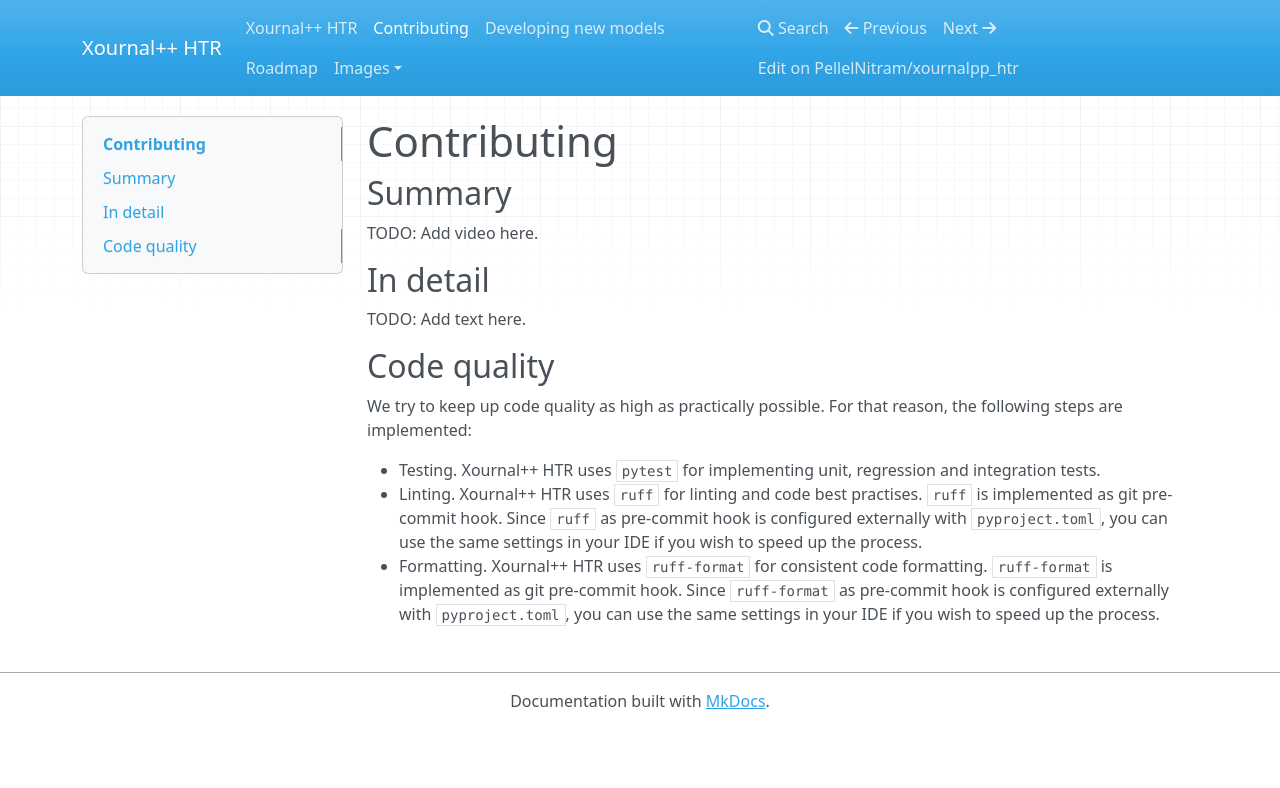
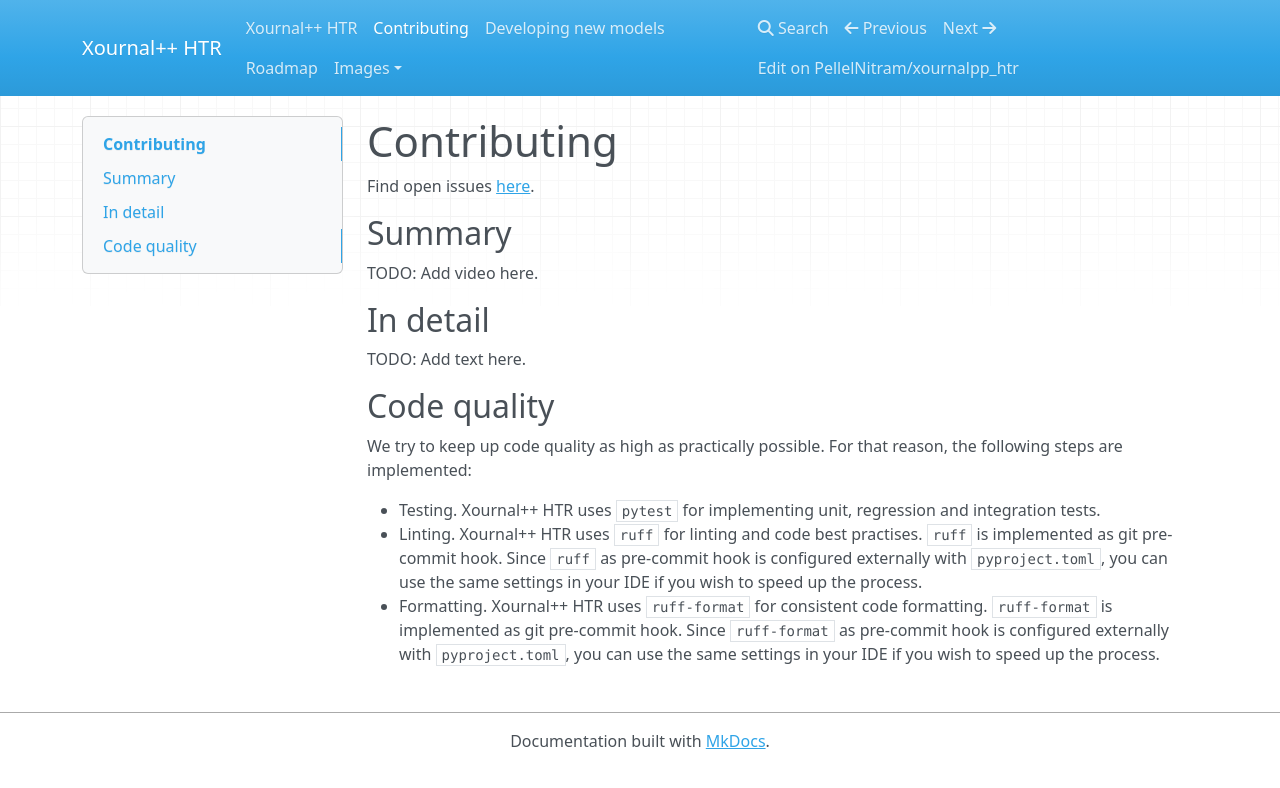
Before and after one commit to PellelNitram/xournalpp_htr, an MkDocs documentation site: the page built from docs/contributing.md, in a window 1280 px wide. Shown: the top 788 px of the page. Built offline with MkDocs 1.6.1, drawn with Linux system fonts in a browser that asks for light colours; nearby versions of some CDN libraries.

Commit message:
Work on documentation.

```diff
--- a/docs/contributing.md
+++ b/docs/contributing.md
@@ -1,4 +1,6 @@
 # Contributing
+
+Find open issues [here](https://github.com/PellelNitram/xournalpp_htr/issues).
 
 ## Summary
 
```
